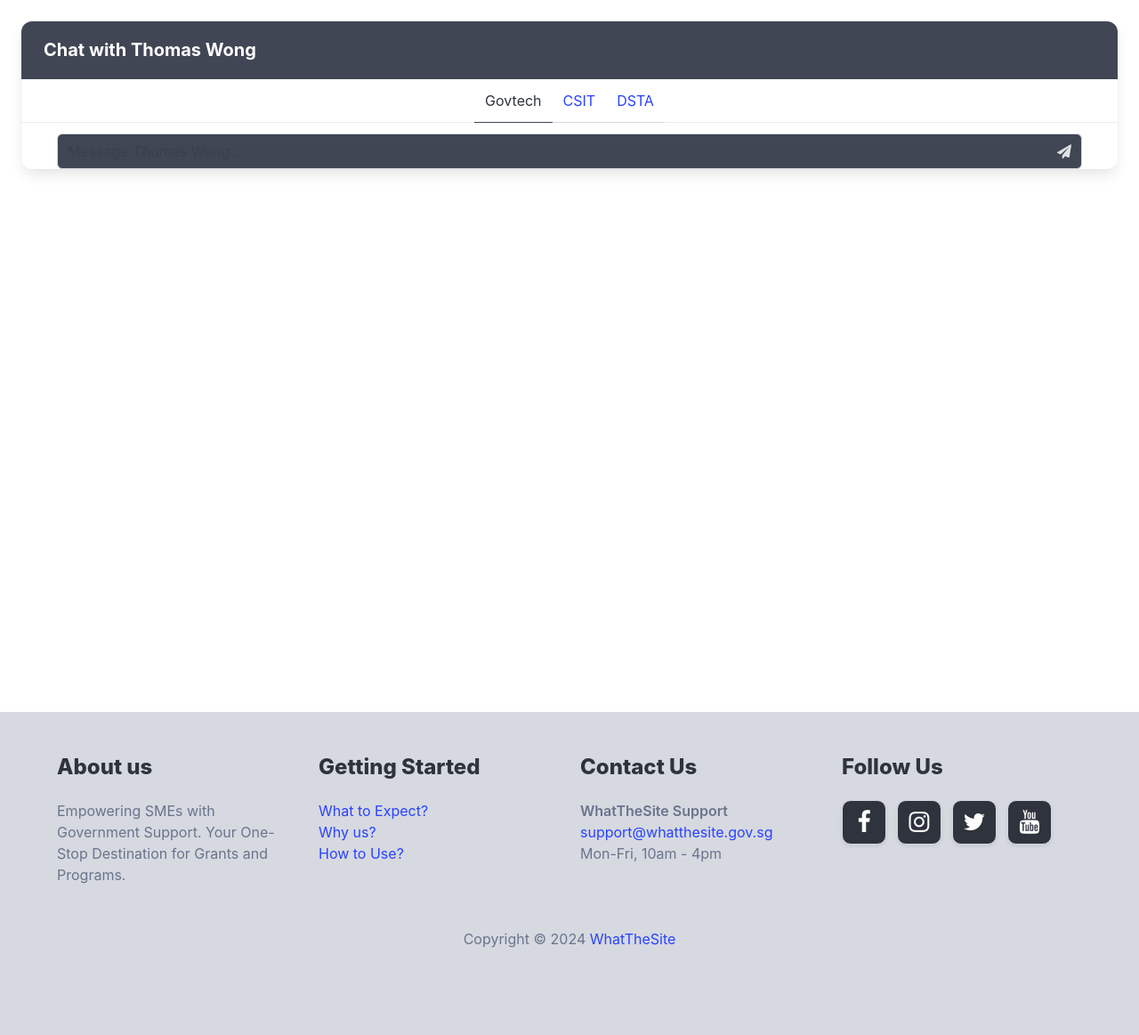
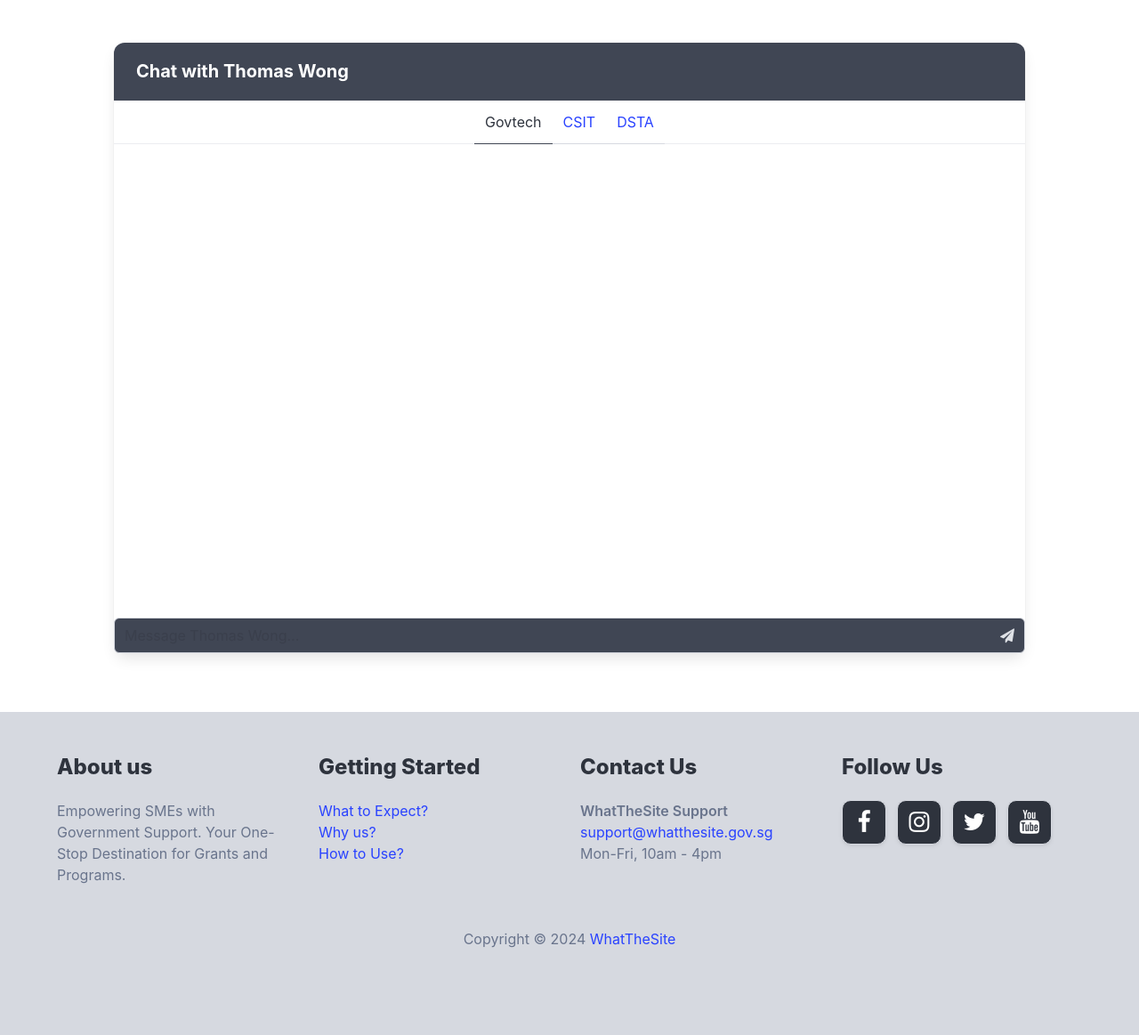
Before and after one commit to GalenLovesCheese/HackOMania, a Flask app: page /chat.html in a window 1280 px wide. Shown: the part 56-1219 px from the top of the page at 89% size. Run offline with Flask 3, Linux system fonts and the light colour scheme.

Commit message:
chore: improved ui of chat panel

```diff
--- a/app/templates/chat.html
+++ b/app/templates/chat.html
@@ -15,7 +15,7 @@
 <body>
 <nav class="navbar is-light is-background-grey-lighter">
     <div class="navbar-brand">
-        <a class="navbar-item" href="">
+        <a class="navbar-item" href="/">
             <h1 class="title ml-2 is-color-grey-darker">WhatTheSite</h1>
         </a>
         <div class="navbar-burger js-burger is-light" data-target="navbarExampleTransparentExample">
@@ -28,7 +28,7 @@
 
     <div id="navbarExampleTransparentExample" class="navbar-menu">
         <div class="navbar-start">
-            <a class="navbar-item" href=""> Home </a>
+            <a class="navbar-item" href="/"> Home </a>
             <div class="navbar-item has-dropdown is-hoverable">
                 <a class="navbar-link"> Docs </a>
                 <div class="navbar-dropdown is-boxed is-background-grey-lighter is-light">
@@ -86,9 +86,9 @@
 </nav>
 
 <!--Main content -->
-<main>
-    <section class="hero is-light is-background-white is-fullheight">
-        <div class="panel m-5 ">
+<main class="is-align-content-center">
+    <section class="hero is-light is-background-white is-fullheight" style="align-items: center">
+        <div class="panel m-6" style="width: 80vw;">
             <p class="panel-heading is-background-grey-dark">Chat with Thomas Wong</p>
 
             <p class="panel-tabs mb-3">
@@ -99,7 +99,7 @@
 
             <div id="container" class="container">
                 <div id="chat" class="chat">
-                    <div id="messages" class="messages"></div>
+                    <div id="messages" class="messages" style="min-height: 65vh; max-height: 65vh; overflow-y: auto;"></div>
                     <div class="control has-icons-right">
                         <label>
                             <input id="messageInput" class="input is-background-grey-dark" placeholder="Message Thomas Wong..."/>
```
